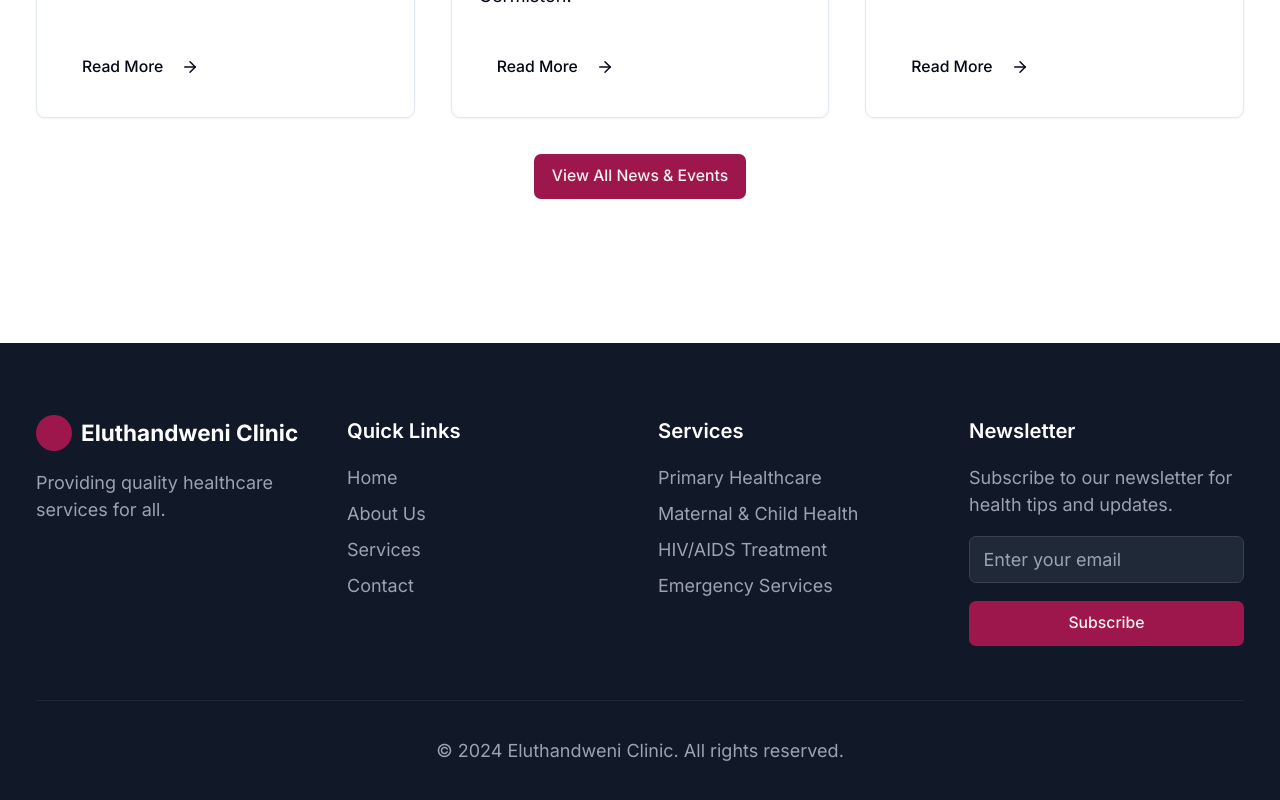
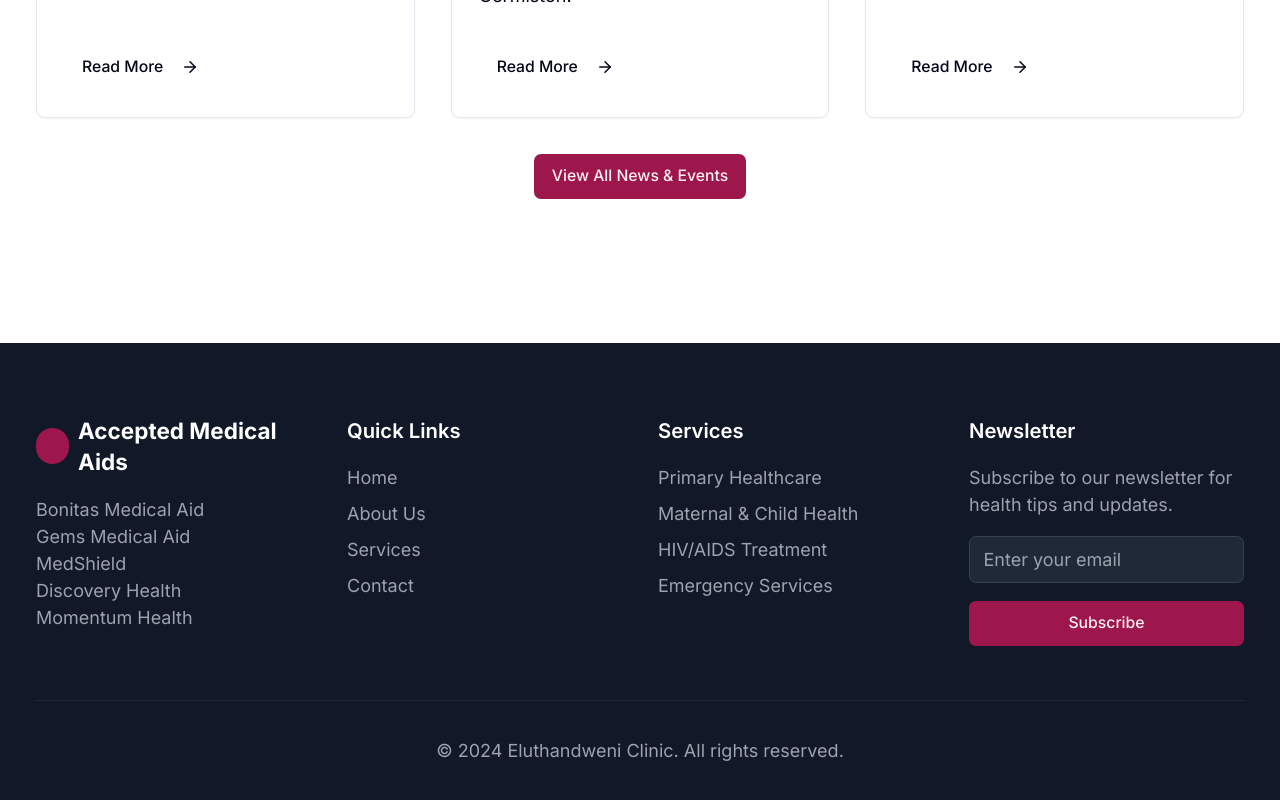
Before and after one commit to BMNKUNA/eluapp, a Next.js app: page / in a window 1280 px wide. Shown: the part 1427-2227 px from the top of the page. Built offline with nearby package versions, Linux system fonts and the light colour scheme.

Commit message:
Footer features for alerting clients on medical aids payment plans

```diff
--- a/components/footer.tsx
+++ b/components/footer.tsx
@@ -9,11 +9,15 @@ export function Footer() {
           <div>
             <div className="flex items-center space-x-2 mb-4">
               <div className="w-8 h-8 bg-pink-800 rounded-full" />
-              <span className="text-xl font-bold">Eluthandweni Clinic</span>
+              <span className="text-xl font-bold">Accepted Medical Aids</span>
             </div>
-            <p className="text-gray-400">
-              Providing quality healthcare services for all.
+            <p className="text-gray-400 hover:text-white">
+              Bonitas Medical Aid
             </p>
+            <p className="text-gray-400 hover:text-white">Gems Medical Aid</p>
+            <p className="text-gray-400 hover:text-white">MedShield</p>
+            <p className="text-gray-400 hover:text-white">Discovery Health</p>
+            <p className="text-gray-400 hover:text-white">Momentum Health</p>
           </div>
           <div>
             <h3 className="text-lg font-semibold mb-4">Quick Links</h3>
```
